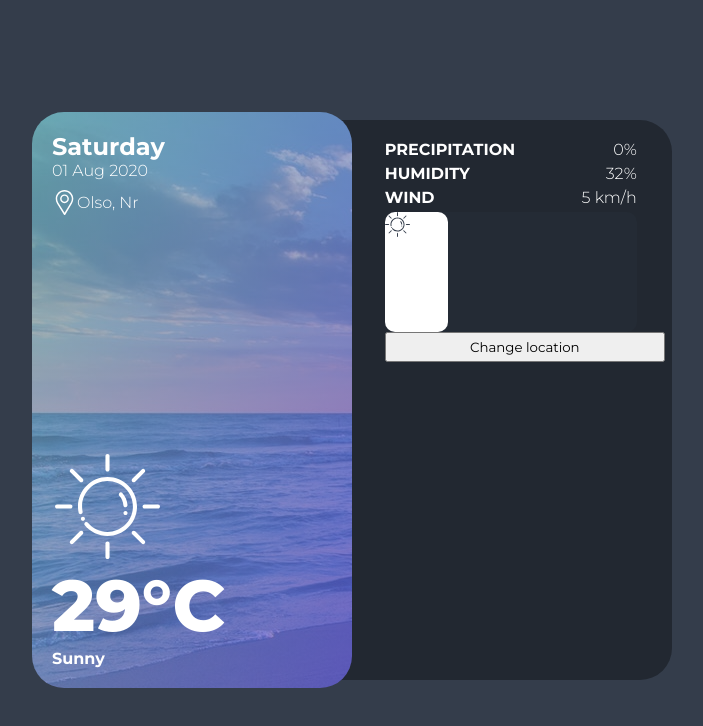
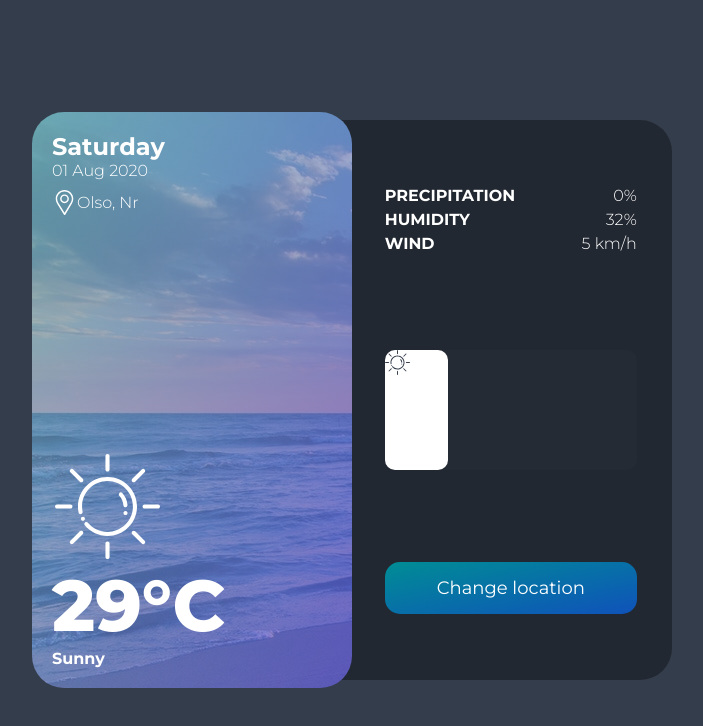
Before and after one commit to Paaka/WeatherApp, a React (Create React App) app in the folder sapphire-sky/: page / in a window 1280 px wide. Shown: the top 726 px of the page, without its empty margins (288-991 px from the left). Built offline with nearby package versions, Linux system fonts and the light colour scheme.

Commit message:
Added Button

```diff
--- a/sapphire-sky/src/components/AdditionalInfo.js
+++ b/sapphire-sky/src/components/AdditionalInfo.js
@@ -8,6 +8,7 @@ import Button from './Button';
 const Wrapper = styled.div`
     display:flex;
     flex-direction:column;
+    justify-content:space-around;
     width:50%;
     height:100%;
     margin-left:52%;
--- a/sapphire-sky/src/components/Button.js
+++ b/sapphire-sky/src/components/Button.js
@@ -1,9 +1,22 @@
 import React from 'react';
 import styled from 'styled-components';
+import Colors from '../constants/Colors';
 
 const StyledButton = styled.button`
-    padding:5px 10px;
+    width:90%;
+    padding:15px 10px;
     font-family:'Montserrat','sans-serif';
+    font-size:18px;
+    border-radius:15px;
+    border:none;
+    transition: 0.25s ease-in transform;
+    outline:none;
+    color:white;
+    background-image: linear-gradient(to right bottom, ${Colors.greenLeaf}, ${Colors.sapphire});
+
+    :hover{
+        transform: scale(1.02);
+    }
 `
 
 const Button = ({onClickFn, children}) => {
--- a/sapphire-sky/src/components/ImageWithText.js
+++ b/sapphire-sky/src/components/ImageWithText.js
@@ -15,7 +15,6 @@ const Wrapper = styled.div`
 const ImageWithText = ({children, leftImg}) => {
     return (
         <Wrapper>
-            {console.log(leftImg)}
             <DivImage img={leftImg}/>
             <Paragraph>{children}</Paragraph>
         </Wrapper>
--- a/sapphire-sky/src/components/WeatherWidget.js
+++ b/sapphire-sky/src/components/WeatherWidget.js
@@ -33,6 +33,10 @@ const WeatherWidget = () => {
     const todaysDateArray = new Date().toDateString().split(' ');
     const todaysDate = `${todaysDateArray[2]} ${todaysDateArray[1]} ${todaysDateArray[3]}`
 
+    const changeLocationHandler = () => {
+        console.log('work');
+    };
+
     return(
         <MainContainer>
             <Card
@@ -41,7 +45,7 @@ const WeatherWidget = () => {
                 date={todaysDate}
                 temperature="29°C"
                 additionalDescripiton="Sunny"/>
-            <AdditionalInfo />
+            <AdditionalInfo onClickFn={changeLocationHandler}/>
         </MainContainer>
     )
 }
```
